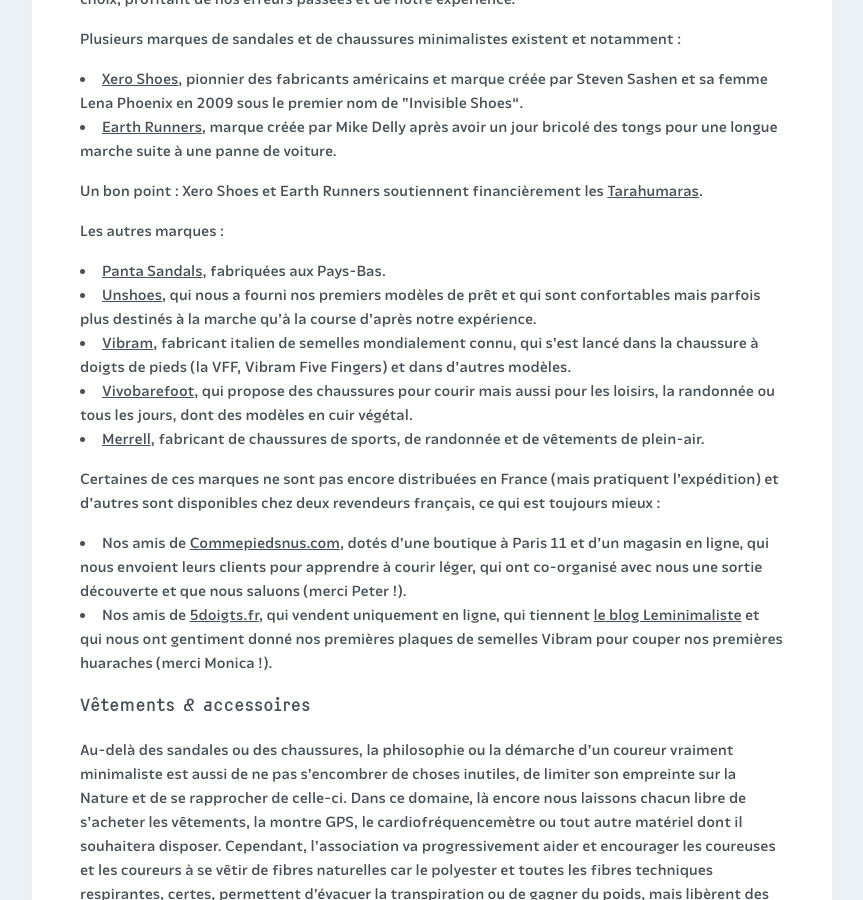
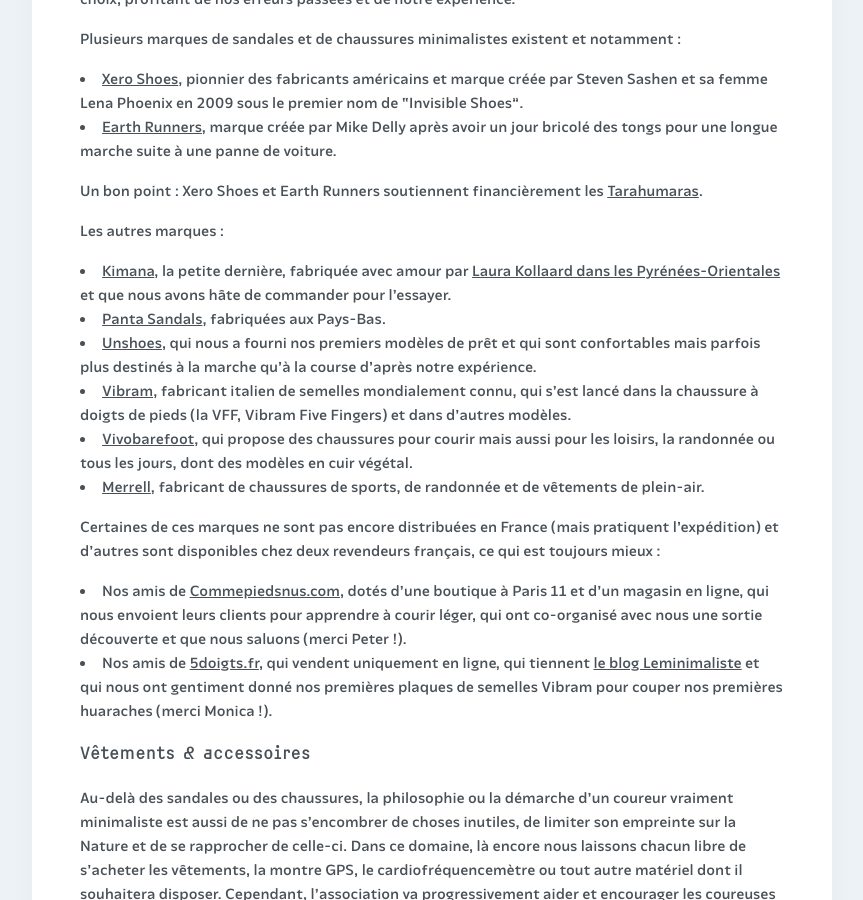
Before and after one commit to courirpaleo/courirpaleo.github.io, a Jekyll site: the page built from _pages/ressources.md, in a window 1280 px wide and 900 px high, scrolled down 8561 px. Shown: the whole window, without its empty margins (208-1071 px from the left). Built offline with Jekyll 4.4.1, drawn with Linux system fonts in a browser that asks for light colours; some web fonts are replaced.

Commit message:
Update ressources.md

```diff
--- a/_pages/ressources.md
+++ b/_pages/ressources.md
@@ -93,6 +93,7 @@
 Un bon point&nbsp;: Xero Shoes et Earth Runners soutiennent financièrement les [Tarahumaras](https://fr.wikipedia.org/wiki/Tarahumaras).
 
 Les autres marques&nbsp;:
+- [Kimana](https://www.kisskissbankbank.com/fr/projects/kimana), la petite dernière, fabriquée avec amour par [Laura Kollaard dans les Pyrénées-Orientales](https://dis-leur.fr/pyrenees-orientales-kimana-sandale-minimaliste-qui-marche-dans-vos-pas) et que nous avons hâte de commander pour l'essayer.
 - [Panta Sandals](https://pantasandals.com/fr), fabriquées aux Pays-Bas.
 - [Unshoes](https://www.unshoesusa.com), qui nous a fourni nos premiers modèles de prêt et qui sont confortables mais parfois plus destinés à la marche qu'à la course d'après notre expérience.
 - [Vibram](https://www.vibram.fr), fabricant italien de semelles mondialement connu, qui s'est lancé dans la chaussure à doigts de pieds (la VFF, Vibram Five Fingers) et dans d'autres modèles.
```
